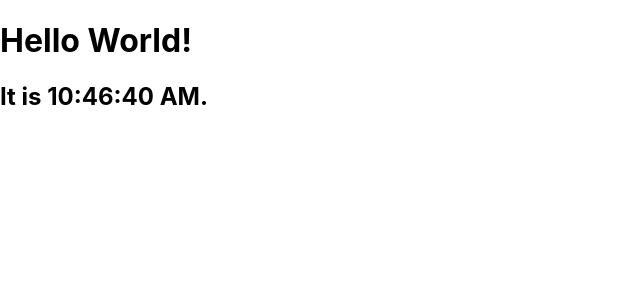
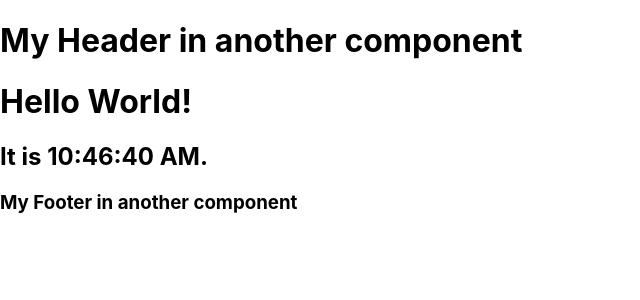
Before and after one commit to NathanCarr10/Data-Rep-Lab-2, a React (Create React App) app in the folder my-app/: page / in a window 1280 px wide. Shown: the top 300 px of the page, without its empty margins (0-640 px from the left). Built offline with nearby package versions, Linux system fonts and the light colour scheme.

Commit message:
created header and footer .js files

```diff
--- a/my-app/src/App.js
+++ b/my-app/src/App.js
@@ -1,13 +1,13 @@
-import logo from './logo.svg';
-import './App.css';
+import Header from './components/Header';
+import Content from './components/Content';
+import Footer from './components/Footer';
 
 function App() {
   return (
     <div>
-      {/* Printing a Hello World statement */}
-      <h1>Hello World!</h1>
-      {/* adding function to display current time */}
-      <h2>It is {new Date().toLocaleTimeString()}.</h2>
+      <Header />
+      <Content />
+      <Footer />
     </div>
   );
 }
--- /dev/null
+++ b/my-app/src/components/Footer.js
@@ -0,0 +1,5 @@
+const Footer = () => {
+    return <h3>My Footer in another component</h3>;
+  };
+
+  export default Footer;
--- /dev/null
+++ b/my-app/src/components/Header.js
@@ -0,0 +1,5 @@
+const Header = () => {
+    return <h1>My Header in another component</h1>;
+  };
+
+  export default Header;
```
Also changed, not shown: my-app/src/components/Content.js (renamed from my-app/src/Content.js).
